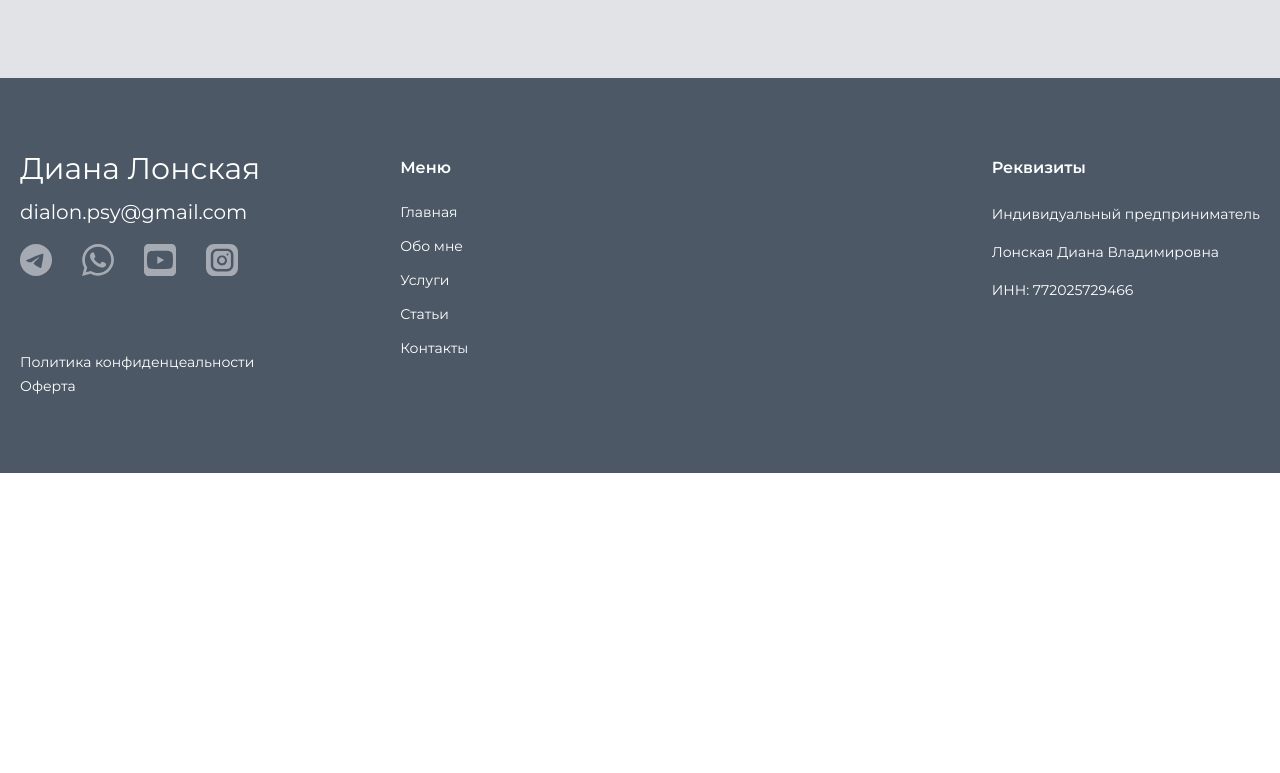
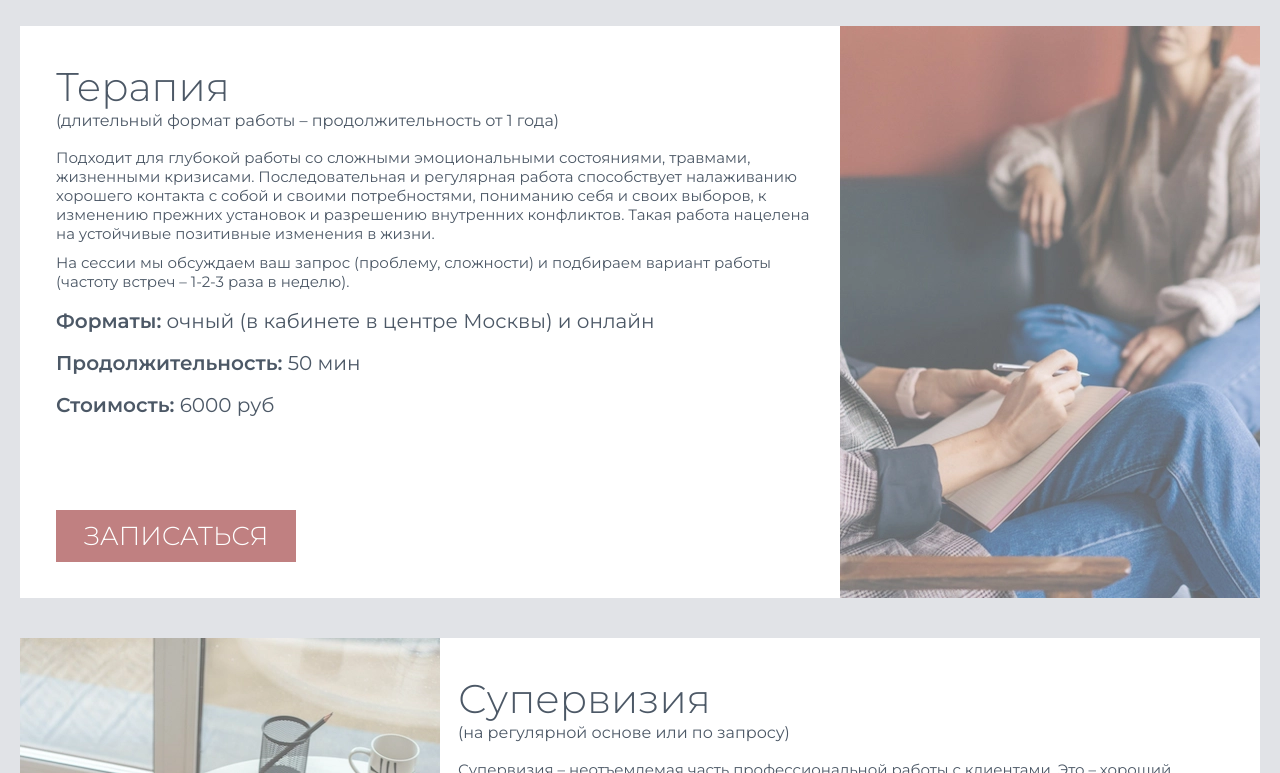
Before and after one commit to maksymbashkatov/psychologist, a Next.js app: page /uslugi in a window 1280 px wide. Shown: the part 867-1640 px from the top of the page. Before the commit the page ends 1340 px from the top, so only its background shows below. Built offline with nearby package versions, Linux system fonts and the light colour scheme.

Commit message:
refactor: finish services separate page

```diff
--- a/app/components/hero/hero-client.tsx
+++ b/app/components/to-book-btn.tsx
@@ -1,10 +1,13 @@
 'use client';
 
 import { useState } from 'react';
-import OpenModal from '../open-modal';
-import ModalForm from '../modal-form';
+import OpenModal from './open-modal';
+import ModalForm from './modal-form';
 
-export default function HeroClient() {
+export default function ToBookBtn(
+  { name }:
+  { name: string }
+) {
   const [isOpen, setIsOpen] = useState(false);
 
   const openModal = () => setIsOpen(true);
@@ -13,7 +16,7 @@ export default function HeroClient() {
   return <>
     <OpenModal
       openModal={openModal}
-      name='Записаться'
+      name={name}
     />
     {isOpen && <ModalForm onClose={closeModal} />}
   </>;
--- a/app/uslugi/components/service.module.css
+++ b/app/uslugi/components/service.module.css
@@ -1,17 +1,19 @@
 .service {
   display: grid;
-  grid-template-columns: auto 1fr;
+  grid-template-columns: repeat(2, auto);
   background: #FFF;
 }
 
 .service img {
+  align-self: center;
   max-width: 100%;
   height: auto;
 }
 
 .card {
   display: grid;
-  row-gap: 30px;
+  grid-template-rows: repeat(5, auto) 1fr;
+  row-gap: 18px;
   padding: 40px;
   padding-left: 20px;
 }
@@ -28,6 +30,8 @@
 }
 
 .content {
+  display: grid;
+  row-gap: 10px;
   font-size: 16px;
 }
 
@@ -38,3 +42,65 @@
     font-weight: 600;
   }
 }
+
+.card >:nth-child(6) {
+  justify-self: start;
+  align-self: end;
+  font-size: 30px;
+  height: fit-content;
+}
+
+@media (min-width: 1025px) and (max-width: 1366px) {
+  .card {
+    padding: 36px;
+    padding-left: 18px;
+  }
+
+  .title {
+    font-size: 40px;
+  }
+
+  .subTitle {
+    font-size: 16px;
+  }
+
+  .content {
+    font-size: 15px;
+  }
+
+  .condition {
+    font-size: 20px;
+  }
+
+  .card >:nth-child(6) {
+    font-size: 26px;
+  }
+}
+
+@media (max-width: 1024px) {
+  .service img {
+    display: none;
+  }
+}
+
+@media (max-width: 540px) {
+  .card {
+    padding: 26px 14px;
+  }
+
+  .title {
+    font-size: 32px;
+  }
+
+  .subTitle {
+    font-size: 15px;
+  }
+
+  .content {
+    font-size: 15px;
+  }
+
+  .condition {
+    font-size: 18px;
+  }
+}
--- a/app/uslugi/components/service.tsx
+++ b/app/uslugi/components/service.tsx
@@ -1,3 +1,4 @@
+import ToBookBtn from '@/app/components/to-book-btn';
 import styles from './service.module.css';
 
 export default function Service(
@@ -22,6 +23,7 @@ export default function Service(
       {conditions.map((с, i) =>
         <p key={i} className={styles.condition}><span>{с[0]}</span> {с[1]}</p>
       )}
+      <ToBookBtn name='Записаться'/>
     </div>
   </div>
 }
--- a/app/uslugi/components/services.module.css
+++ b/app/uslugi/components/services.module.css
@@ -13,3 +13,40 @@
   font-size: 60px;
   font-weight: 500;
 }
+
+.container >:nth-child(3) >:nth-child(1) {
+  grid-column: 2 / 3;
+}
+
+.container >:nth-child(3) >:nth-child(2) {
+  grid-row: 1 / 2;
+  padding: 40px;
+  padding-right: 20px;
+}
+
+@media (min-width: 1025px) and (max-width: 1366px) {
+  .title {
+    font-size: 50px;
+  }
+
+  .container >:nth-child(3) >:nth-child(2) {
+    padding: 36px;
+    padding-right: 18px;
+  }
+}
+
+@media (max-width: 1024px) {}
+
+@media (max-width: 540px) {
+  .container {
+    row-gap: 20px;
+  }
+
+  .title {
+    font-size: 32px;
+  }
+
+  .container >:nth-child(3) >:nth-child(2) {
+    padding: 26px 14px;
+  }
+}
--- a/app/uslugi/components/services.tsx
+++ b/app/uslugi/components/services.tsx
@@ -17,6 +17,37 @@ const services = [
       ['Форматы:', 'очный (в кабинете в центре Москвы) и онлайн'],
       ['Продолжительность:', '50 мин'],
       ['Стоимость:', '6000 руб']
+    ]
+  },
+    {
+    id: 2,
+    src: '/services/service2.webp',
+    alt: '',
+    title: 'Терапия',
+    subTitle: '(длительный формат работы – продолжительность от 1 года)',
+    content: [
+      'Подходит для глубокой работы со сложными эмоциональными состояниями, травмами, жизненными кризисами. Последовательная и регулярная работа способствует налаживанию хорошего контакта с собой и своими потребностями, пониманию себя и своих выборов, к изменению прежних установок и разрешению внутренних конфликтов. Такая работа нацелена на устойчивые позитивные изменения в жизни.',
+      'На сессии мы обсуждаем ваш запрос (проблему, сложности) и подбираем вариант работы (частоту встреч – 1-2-3 раза в неделю).'
+    ],
+    conditions: [
+      ['Форматы:', 'очный (в кабинете в центре Москвы) и онлайн'],
+      ['Продолжительность:', '50 мин'],
+      ['Стоимость:', '6000 руб']
+    ]
+  },
+    {
+    id: 3,
+    src: '/services/service3.webp',
+    alt: '',
+    title: 'Супервизия',
+    subTitle: '(на регулярной основе или по запросу)',
+    content: [
+      'Супервизия – неотъемлемая часть профессиональной работы с клиентами. Это – хороший способ понять свои слепые пятна в работе, возможность посмотреть на ситуацию со стороны, увидеть неочевидные нарушения кадра, понять перенос клиента и пути работы с ним, разобраться в контрпереносных чувствах, а также поиск смыслов симптомов клиента и выхода из тупиков в работе.'
+    ],
+    conditions: [
+      ['Форматы:', 'онлайн'],
+      ['Продолжительность:', '50 мин'],
+      ['Стоимость:', '5000 руб']
     ]
   }
 ];
```
Also changed, not shown: app/components/hero/hero-server.tsx (deleted, +0 -11 lines), app/components/hero/hero.tsx (+7 -4 lines), public/services/service2.webp (added), public/services/service3.webp (added).
